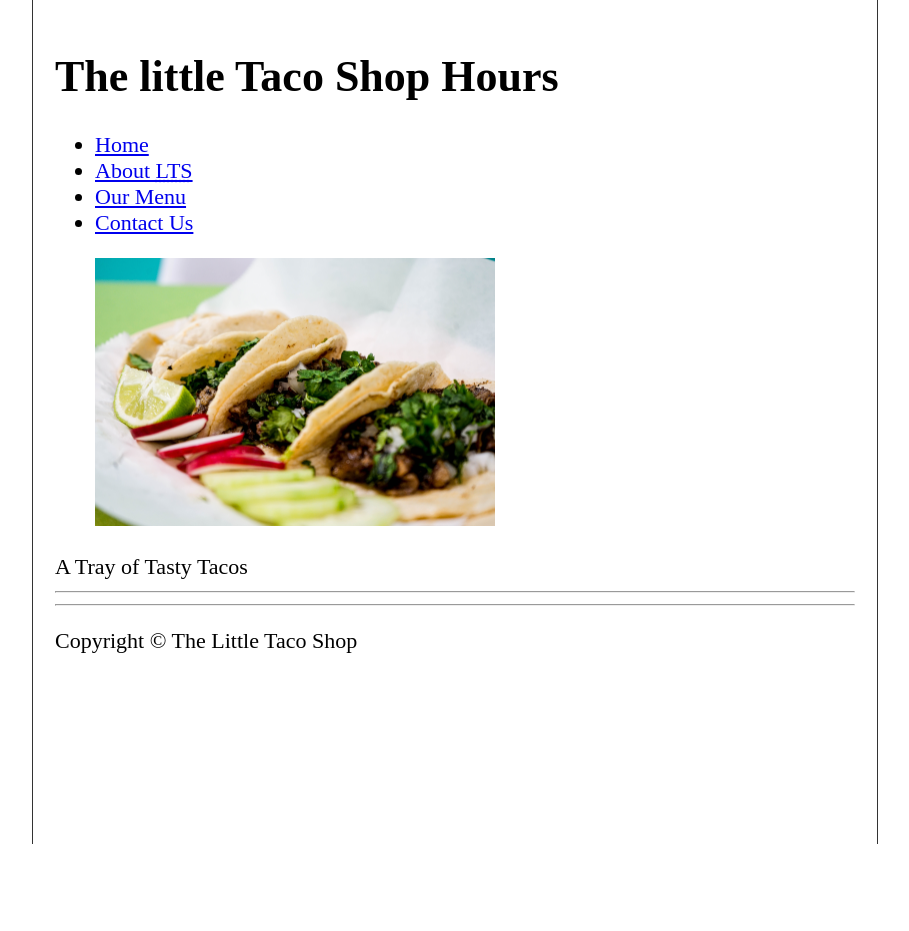
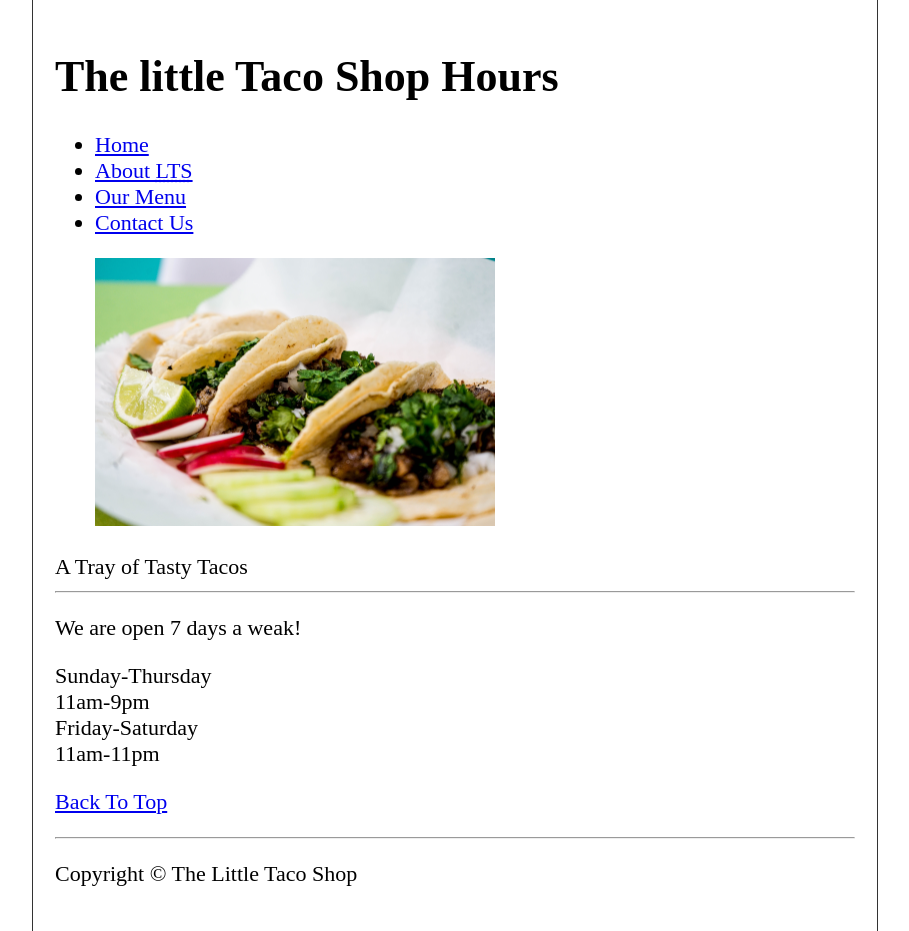
Before and after one commit to ihsan-buneri/html-project-taco-shop, a plain HTML site: page hours.html in a window 1280 px wide. Shown: the whole page, without its empty margins (185-1094 px from the left). Before the commit the page ends 844 px from the top, so only its background shows below. Drawn offline with Linux system fonts and the light colour scheme.

Commit message:
Complete Hours Page

```diff
--- a/hours.html
+++ b/hours.html
@@ -41,7 +41,16 @@
    <hr>
    <main>
       <!-- Our content  -->
-
+      <p>We are open 7 days a weak!</p>
+      <dl>
+         <dt>Sunday-Thursday</dt>
+         <dt>11am-9pm</dt>
+         <dt>Friday-Saturday</dt>
+         <dt>11am-11pm</dt>
+      </dl>
+      <p>
+         <a href="#">Back To Top</a>
+      </p>
    </main>
    <hr>
    <footer>
```
